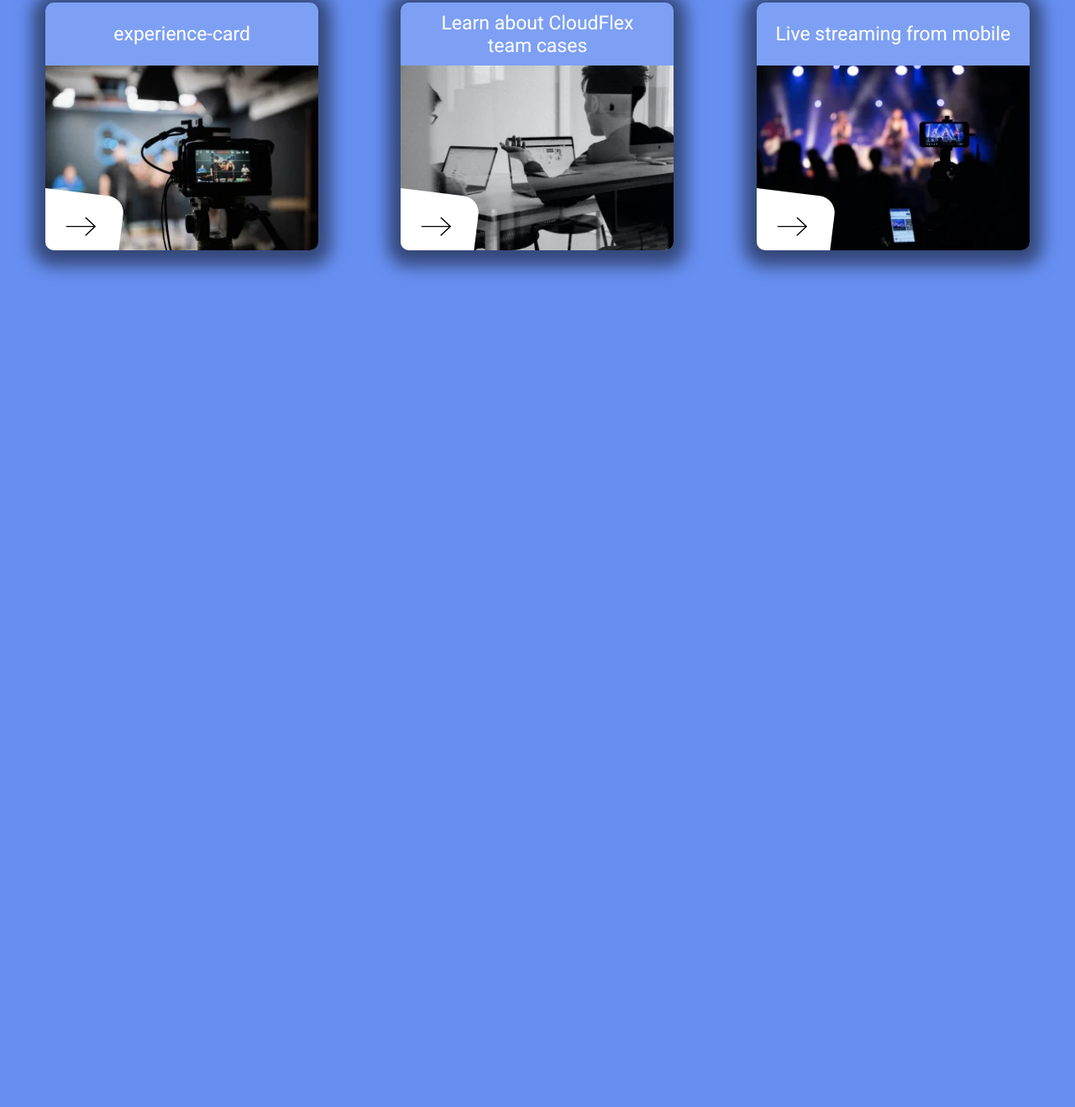
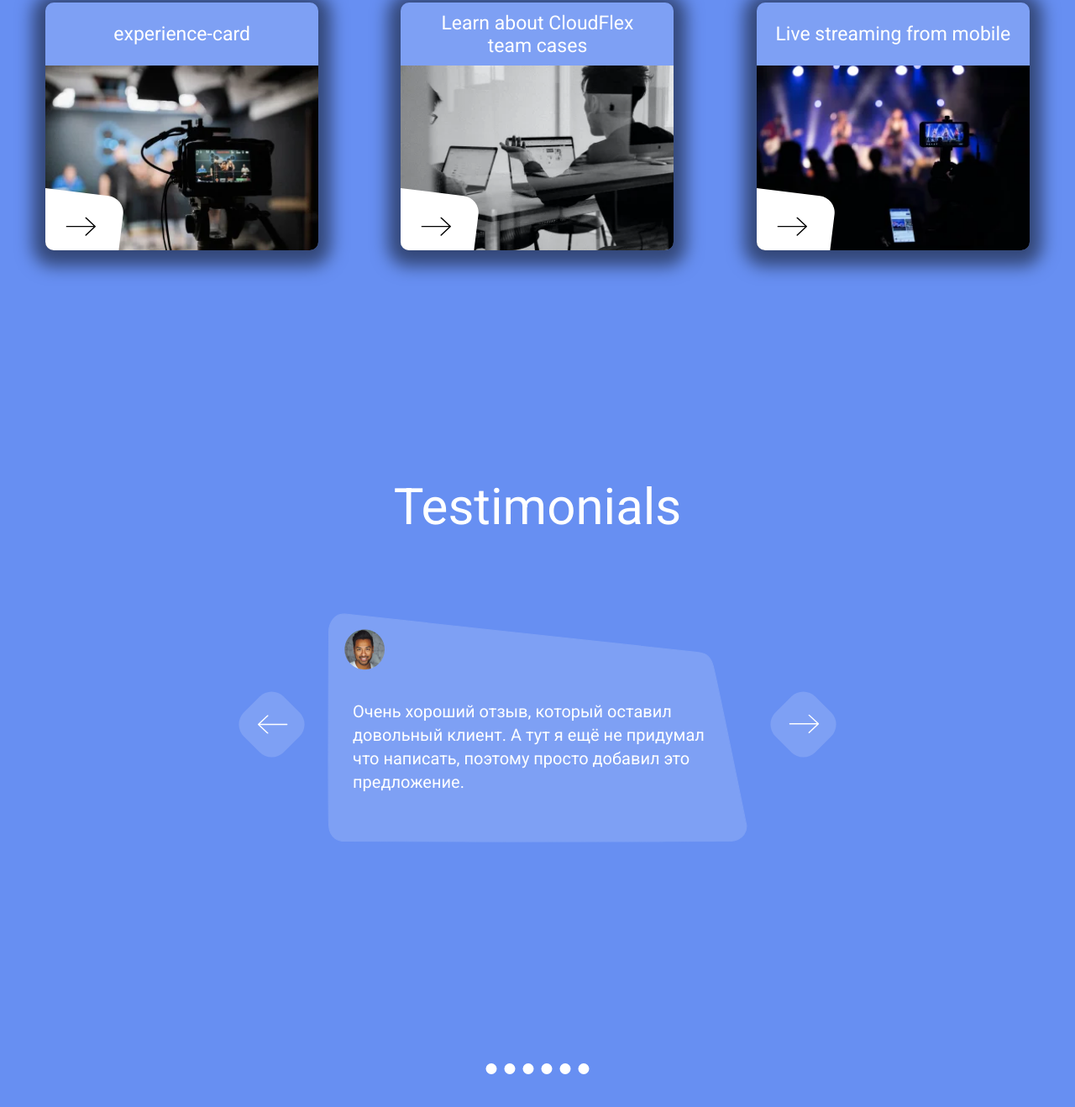
Before and after one commit to AslanG92/live_streaming, a website: page index.html in a window 1280 px wide. Shown: the part 4068-5386 px from the top of the page at 84% size. Before the commit the page ends 4546 px from the top, so only its background shows below. Drawn offline with nearby package versions, Linux system fonts and the light colour scheme; files that its build step writes are made by us from their sources.

Commit message:
testimonials section

```diff
--- a/index.html
+++ b/index.html
@@ -58,7 +58,7 @@
                     </div>
 
                     <div class="hero__notify">
-                        <img src="assets/img/pigeon_alpha.png" alt="pigeon img" class="hero__notify-img">
+                        <img src="assets/img/pigeon_alpha.png" alt="pigeon alpha" class="hero__notify-img">
                         <p class="hero__notify-content">WE USE COOKIES TO ENSURE YOUR BEST EXPERIENCE.
                             THROUGH YOUR CONTINUED USE OF THIS SITE YOU ACCEPT THIS USE.
                             FOR MORE INFORMATION, PLEASE SEE OUR PRIVACY POLICY.</p>
@@ -220,6 +220,48 @@
                 </div>
             </div>
         </section>
+
+        <section class="tetimonials-section" aria-label="tetimonials section">
+            <div class="container">
+                <div class="testimonials">
+                    <h2 class="testimonials__title">Testimonials</h2>
+
+                    <div class="testimonials__slider-wrapper slider">
+                        <figure class="testimonial-card">
+                            <img src="assets/img/avatar_alpha.png" alt="card_avatar" class="testimonial-card__avatar">
+
+                            <blockquote class="testimonial-card__quote" cite="https://happyclient.com">
+                                <p>Очень хороший отзыв, который оставил
+                                    довольный клиент. А тут я ещё не придумал
+                                    что написать, поэтому просто добавил это
+                                    предложение.</p>
+                            </blockquote>
+                        </figure>
+
+                        <button class="slider__left-btn">
+                            <svg class="slider__left-btn-icon" aria-label="arrow icon">
+                                <use href="assets/sprites.svg#arrow-icon"></use>
+                            </svg>
+                        </button>
+
+                        <button class="slider__right-btn">
+                            <svg class="slider__right-btn-icon" aria-label="arrow icon">
+                                <use href="assets/sprites.svg#arrow-icon"></use>
+                            </svg>
+                        </button>
+
+                        <div class="slider__points">
+                            <div class="slider__points-item"></div>
+                            <div class="slider__points-item"></div>
+                            <div class="slider__points-item"></div>
+                            <div class="slider__points-item"></div>
+                            <div class="slider__points-item"></div>
+                            <div class="slider__points-item"></div>
+                        </div>
+                    </div>
+                </div>
+            </div>
+        </section>
     </main>
 </body>
 
--- a/styles/_basic.scss
+++ b/styles/_basic.scss
@@ -29,7 +29,8 @@
   list-style: none;
 }
 
-figure {
+figure,
+blockquote {
   margin: 0;
 }
 
--- a/styles/_cards.scss
+++ b/styles/_cards.scss
@@ -121,3 +121,34 @@
     width: 300px;
   }
 }
+
+.testimonial-card {
+  width: 500px;
+  height: 275px;
+  background: url(../assets/wave_card_bg.svg) center/contain no-repeat;
+  @include m.d-flex(start, start, nowrap, column, 0, 35px);
+
+  &__avatar {
+    margin: 20px 0 0 20px;
+  }
+
+  &__quote {
+    @include m.font(20px, 400, v.$color_white);
+    margin: 0 30px;
+    line-height: 1.4;
+  }
+
+  @media (max-width: v.$media_md) {
+    width: 330px;
+    row-gap: 15px;
+    background: url(../assets/wave_card_bg.svg) 50% 0 / contain no-repeat;
+
+    &__avatar {
+      margin: 15px 0 0 15px;
+    }
+
+    &__quote {
+      @include m.font(13px, 400, v.$color_white);
+    }
+  }
+}
--- a/styles/_experience.scss
+++ b/styles/_experience.scss
@@ -2,7 +2,7 @@
 @use "mixins" as m;
 
 .experience {
-  padding: 180px 0;
+  padding: 180px 0 0 0;
   margin: 0 auto;
   text-align: center;
   @include m.d-flex(start, center, nowrap, column, 0, 90px);
--- a/styles/_importer.scss
+++ b/styles/_importer.scss
@@ -5,3 +5,4 @@
 @forward "work";
 @forward "about";
 @forward "experience";
+@forward "testimonials";
--- /dev/null
+++ b/styles/_testimonials.scss
@@ -0,0 +1,111 @@
+@use "variables" as v;
+@use "mixins" as m;
+@use "sass:color";
+
+%slider-button {
+  width: 67px;
+  height: 67px;
+  border: none;
+  border-radius: 20px;
+  background-color: color.adjust(v.$color_white, $alpha: -0.85);
+  rotate: z 45deg;
+}
+
+.testimonials {
+  padding: 270px 0 270px 0;
+  margin: 0 auto;
+  @include m.d-flex(start, center, nowrap, column, 0, 90px);
+
+  &__title {
+    @include m.font(60px, 400, v.$color_white);
+
+    @media (max-width: v.$media_md) {
+      font-size: 35px;
+    }
+  }
+
+  .slider {
+    position: relative;
+    height: 550px;
+
+    &__left-btn {
+      @extend %slider-button;
+      @include m.position(absolute, 1, -1, top, left, 100px, -100px);
+
+      &-icon {
+        width: 36px;
+        height: 23px;
+        fill: v.$color_white;
+        rotate: z 135deg;
+      }
+    }
+
+    &__right-btn {
+      @extend %slider-button;
+      @include m.position(absolute, 1, -1, top, right, 100px, -100px);
+
+      &-icon {
+        width: 36px;
+        height: 23px;
+        fill: v.$color_white;
+        rotate: z -45deg;
+      }
+    }
+
+    &__left-btn:hover,
+    &__right-btn:hover {
+      cursor: pointer;
+      box-shadow: inset 0 0 15px 5px rgba(0, 0, 0, 0.2);
+
+      .slider__right-btn-icon,
+      .slider__left-btn-icon {
+        fill: v.$color_black;
+      }
+    }
+
+    &__points {
+      @include m.position(absolute, 1, -1, bottom, left, 0, 50%);
+      @include m.d-flex(start, center, nowrap, row, 9px, 0);
+      translate: -50% 0;
+
+      &-item {
+        width: 13px;
+        height: 13px;
+        border-radius: 50%;
+        background-color: v.$color_white;
+
+        &:hover {
+          cursor: pointer;
+          scale: 0.8;
+          background-color: v.$color_grey;
+        }
+      }
+    }
+
+    @media (max-width: v.$media_md) {
+      height: 390px;
+
+      &__left-btn {
+        @include m.position(absolute, 1, -1, top, left, 210px, 0);
+      }
+
+      &__right-btn {
+        @include m.position(absolute, 1, -1, top, right, 210px, 0);
+      }
+
+      &__points {
+        @include m.position(absolute, 1, -1, bottom, left, 140px, 50%);
+      }
+    }
+
+    @media (max-width: v.$media_min) {
+      &__left-btn {
+        @include m.position(absolute, 1, -1, top, left, 210px, 10px);
+      }
+
+      &__right-btn {
+        @include m.position(absolute, 1, -1, top, right, 210px, 10px);
+      }
+    }
+  }
+}
--- a/styles/_variables.scss
+++ b/styles/_variables.scss
@@ -3,6 +3,7 @@
 $color_lightblue: #74a6f8;
 $color_white: #fff;
 $color_black: #000;
+$color_grey: #b4b4b4;
 
 $media_xxl: 1400px;
 $media_xl: 1200px;
```
